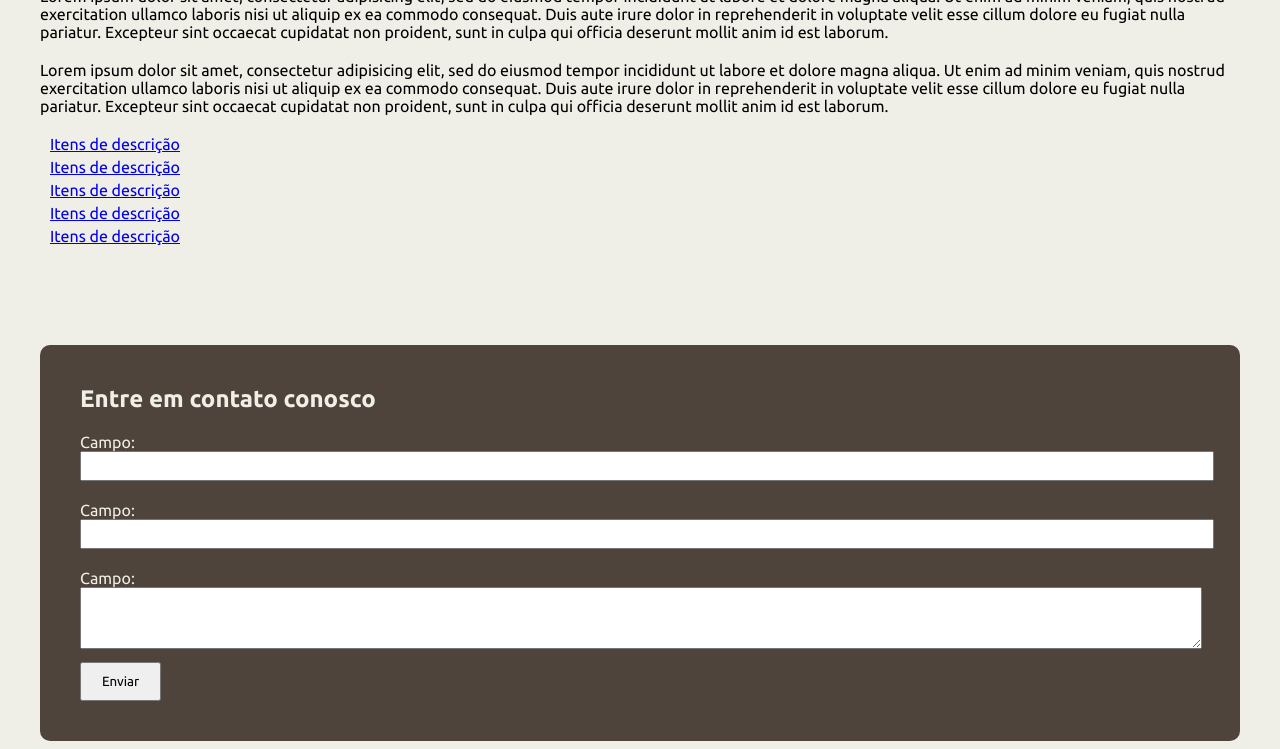
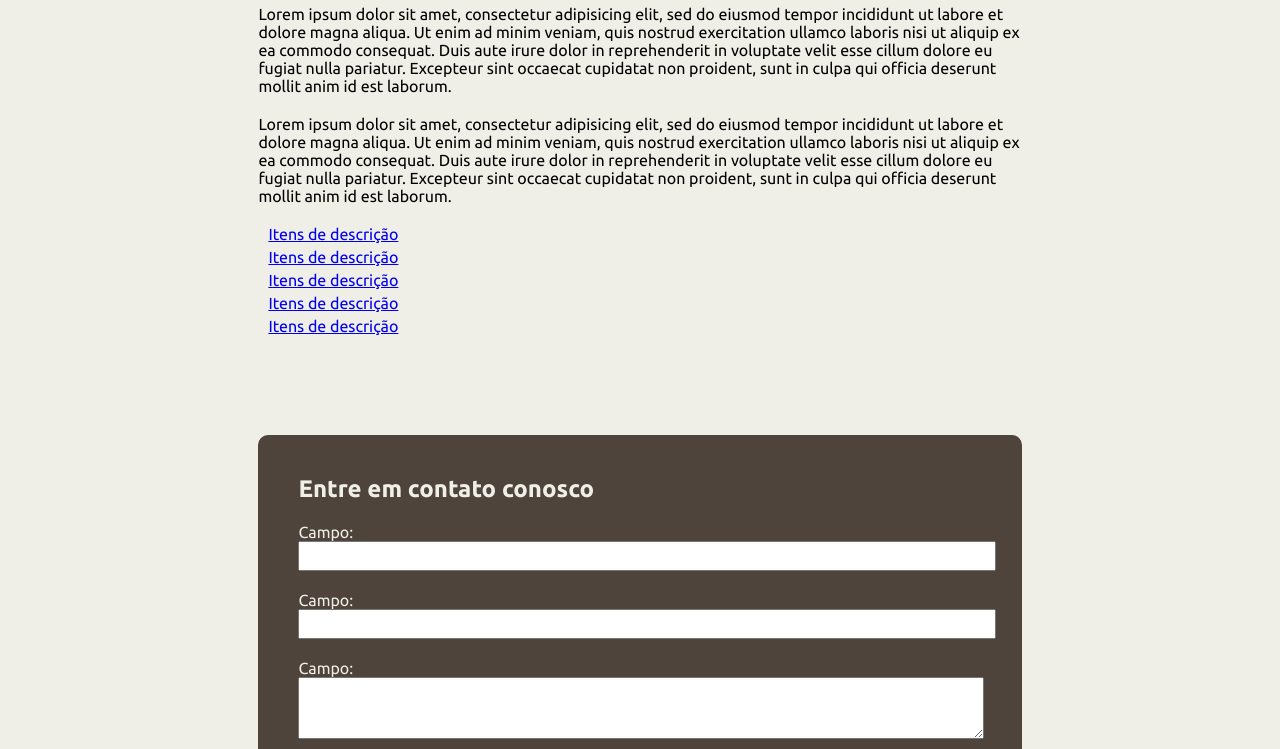
Before and after one commit to sandoelton/FSPHP_GITWORKFLOW, a plain HTML site: page index.html in a window 1280 px wide. Shown: the part 478-1227 px from the top of the page. Drawn offline with Linux system fonts and the light colour scheme.

Commit message:
Correção no layout responsivo.

```diff
--- a/estilo.css
+++ b/estilo.css
@@ -14,8 +14,8 @@ body{
 }
 
 .container{
-	/*width: 900px;
-	width: 65.88%;*/
+	/*width: 900px;*/
+	width: 65.88%;
 	margin: 0 auto;
 }
 
```
